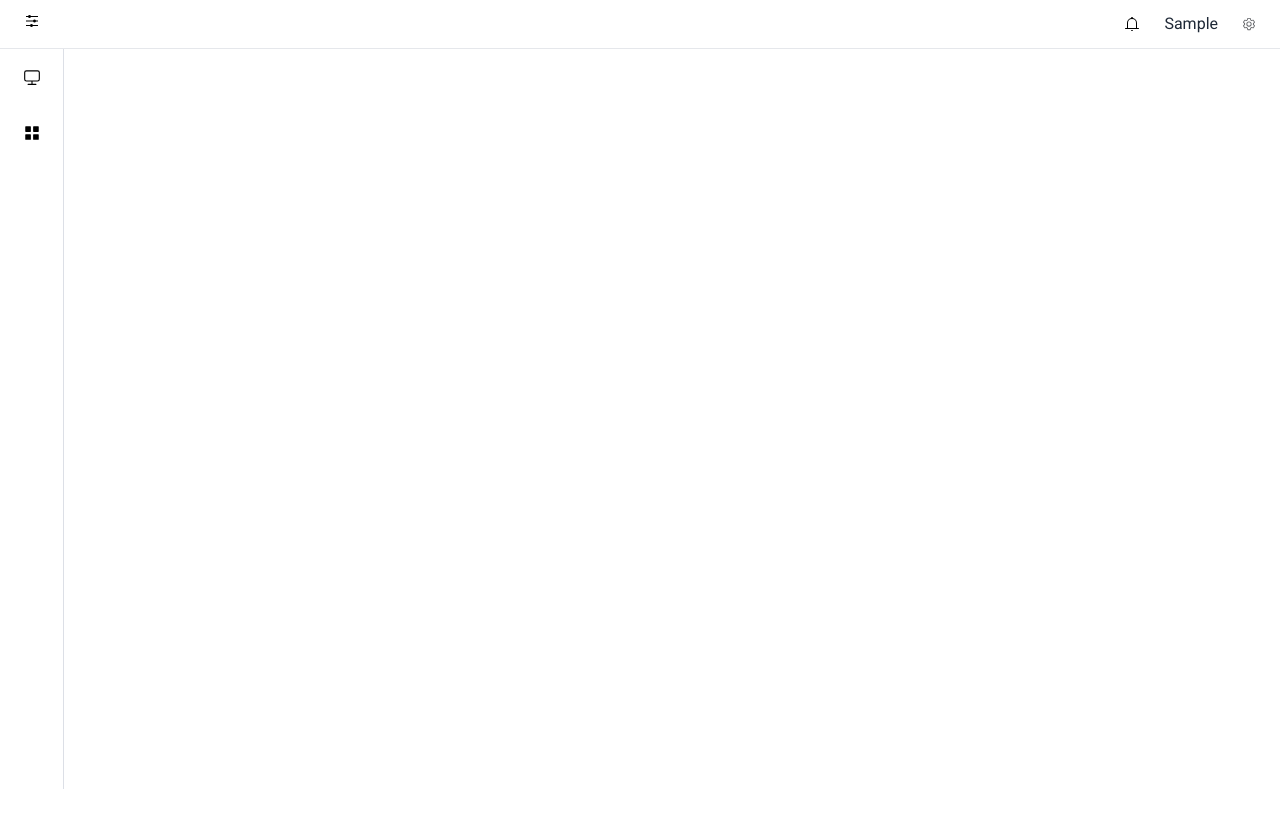
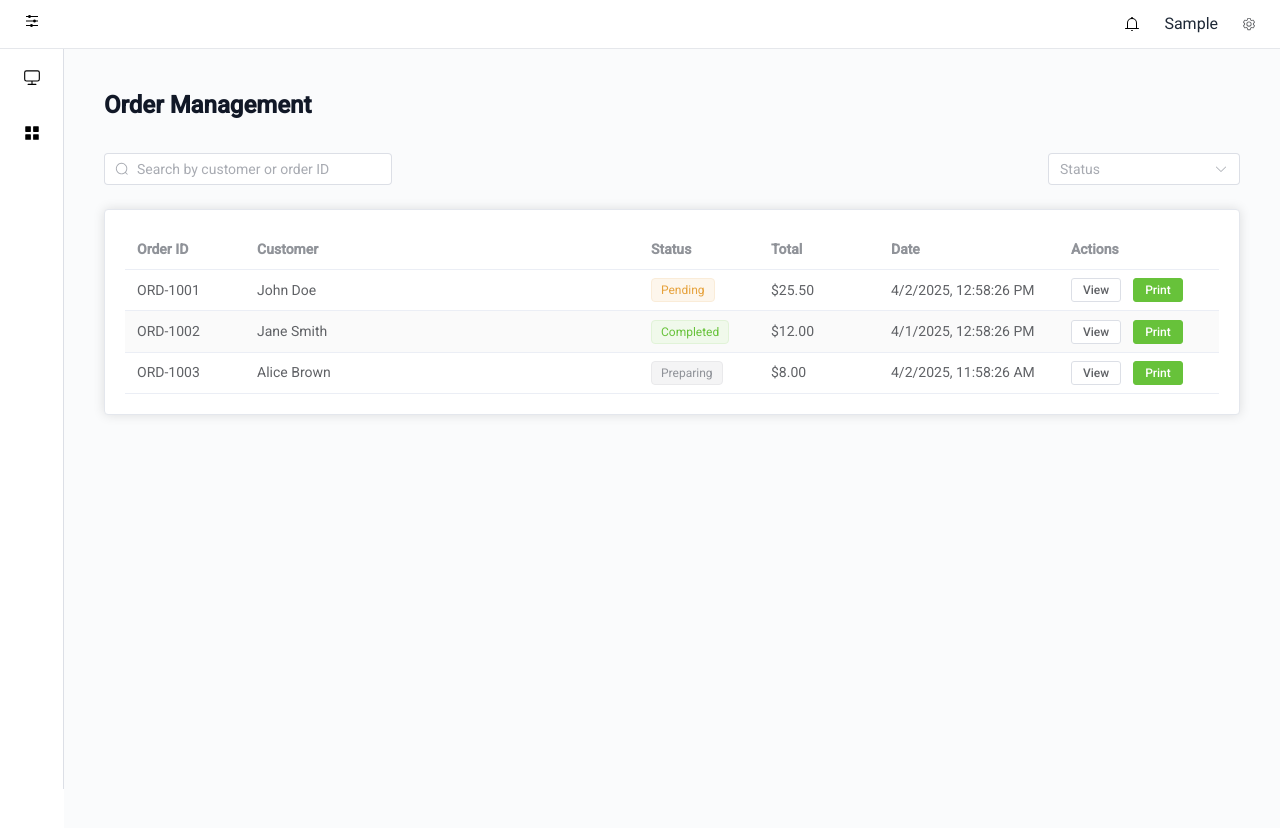
Before and after one commit to cheakimhengg/Celastic, a Vue app: page /admin/orders in a window 1280 px wide. Before the commit this address had no page. Shown: the top 828 px of the page. Before the commit the page ends 800 px from the top, so only its background shows below. Built offline with nearby package versions, Linux system fonts and the light colour scheme; sample sign-in values are in the browser's storage.

Commit message:
Implement order page

```diff
--- a/src/components/Sidebar.vue
+++ b/src/components/Sidebar.vue
@@ -31,12 +31,18 @@
           <span>2.2 Foods</span>
         </template>
       </el-menu-item>
+      <el-menu-item index="/admin/orders">
+        <router-link to="/admin/orders">
+          <el-icon><Tickets /></el-icon>
+          Orders
+        </router-link>
+      </el-menu-item>
     </el-sub-menu>
   </el-menu>
 </template>
 
 <script lang="ts" setup>
-import { Menu, Monitor, List, Food } from '@element-plus/icons-vue';
+import { Menu, Monitor, List, Food, Tickets } from '@element-plus/icons-vue';
 
 const props = defineProps({
   isOpen: {
--- a/src/router/index.ts
+++ b/src/router/index.ts
@@ -19,6 +19,11 @@ const router = createRouter({
       path: '/admin/foods',
       name: 'foods',
       component: () => import('@/views/Food.vue'),
+    },
+    {
+      path: '/admin/orders',
+      name: 'orders',
+      component: () => import('@/views/Order.vue'),
     },
     {
       path: '/login',
--- /dev/null
+++ b/src/views/Order.vue
@@ -0,0 +1,180 @@
+<template>
+  <div class="w-full min-h-screen bg-[#fafbfc] p-6 md:p-10">
+    <h1 class="text-2xl font-bold text-gray-900 mb-8">Order Management</h1>
+    <div class="flex flex-col md:flex-row md:items-center md:justify-between mb-6 gap-4">
+      <el-input v-model="search" placeholder="Search by customer or order ID" class="w-full md:w-72" clearable>
+        <template #prefix>
+          <el-icon><Search /></el-icon>
+        </template>
+      </el-input>
+      <el-select v-model="filterStatus" placeholder="Status" clearable class="w-full md:w-48">
+        <el-option label="Pending" value="pending" />
+        <el-option label="Preparing" value="preparing" />
+        <el-option label="Ready" value="ready" />
+        <el-option label="Completed" value="completed" />
+        <el-option label="Cancelled" value="cancelled" />
+      </el-select>
+    </div>
+    <el-card>
+      <el-table :data="filteredOrders" stripe :loading="isLoading" class="w-full">
+        <el-table-column prop="id" label="Order ID" width="120" />
+        <el-table-column prop="customer" label="Customer" />
+        <el-table-column prop="status" label="Status" width="120">
+          <template #default="{ row }">
+            <el-tag :type="statusType(row.status)">{{ row.status.charAt(0).toUpperCase() + row.status.slice(1) }}</el-tag>
+          </template>
+        </el-table-column>
+        <el-table-column prop="total" label="Total" width="120">
+          <template #default="{ row }">
+            ${{ row.total.toFixed(2) }}
+          </template>
+        </el-table-column>
+        <el-table-column prop="date" label="Date" width="180">
+          <template #default="{ row }">
+            {{ new Date(row.date).toLocaleString() }}
+          </template>
+        </el-table-column>
+        <el-table-column label="Actions" width="160">
+          <template #default="{ row }">
+            <el-button size="small" @click="viewOrder(row)">View</el-button>
+            <el-button size="small" type="success" @click="printReceipt(row)">Print</el-button>
+          </template>
+        </el-table-column>
+      </el-table>
+    </el-card>
+    <!-- Order Details Dialog -->
+    <el-dialog v-model="dialogVisible" title="Order Details" width="500px">
+      <div v-if="selectedOrder">
+        <div class="mb-4">
+          <strong>Order ID:</strong> {{ selectedOrder.id }}<br />
+          <strong>Customer:</strong> {{ selectedOrder.customer }}<br />
+          <strong>Status:</strong> <el-tag :type="statusType(selectedOrder.status)">{{ selectedOrder.status }}</el-tag><br />
+          <strong>Date:</strong> {{ new Date(selectedOrder.date).toLocaleString() }}<br />
+        </div>
+        <el-table :data="selectedOrder.items" border size="small">
+          <el-table-column prop="name" label="Item" />
+          <el-table-column prop="quantity" label="Qty" width="60" />
+          <el-table-column prop="price" label="Price" width="80">
+            <template #default="{ row }">${{ row.price.toFixed(2) }}</template>
+          </el-table-column>
+          <el-table-column prop="total" label="Total" width="80">
+            <template #default="{ row }">${{ (row.price * row.quantity).toFixed(2) }}</template>
+          </el-table-column>
+        </el-table>
+        <div class="flex justify-end mt-4">
+          <span class="font-bold text-lg">Total: ${{ selectedOrder.total.toFixed(2) }}</span>
+        </div>
+      </div>
+      <template #footer>
+        <el-button @click="dialogVisible = false">Close</el-button>
+      </template>
+    </el-dialog>
+  </div>
+</template>
+
+<script setup lang="ts">
+import { ref, computed, onMounted } from 'vue';
+import { Search } from '@element-plus/icons-vue';
+
+interface OrderItem {
+  name: string;
+  quantity: number;
+  price: number;
+}
+interface Order {
+  id: string;
+  customer: string;
+  status: 'pending' | 'preparing' | 'ready' | 'completed' | 'cancelled';
+  total: number;
+  date: string;
+  items: OrderItem[];
+}
+
+const isLoading = ref(true);
+const dialogVisible = ref(false);
+const selectedOrder = ref<Order | null>(null);
+const search = ref('');
+const filterStatus = ref('');
+
+// Mock data
+const orders = ref<Order[]>([]);
+
+onMounted(() => {
+  isLoading.value = true;
+  setTimeout(() => {
+    orders.value = [
+      {
+        id: 'ORD-1001',
+        customer: 'John Doe',
+        status: 'pending',
+        total: 25.5,
+        date: new Date().toISOString(),
+        items: [
+          { name: 'Fried Rice', quantity: 2, price: 5.5 },
+          { name: 'Pizza', quantity: 1, price: 14.5 },
+        ],
+      },
+      {
+        id: 'ORD-1002',
+        customer: 'Jane Smith',
+        status: 'completed',
+        total: 12.0,
+        date: new Date(Date.now() - 86400000).toISOString(),
+        items: [
+          { name: 'Burger', quantity: 2, price: 6.0 },
+        ],
+      },
+      {
+        id: 'ORD-1003',
+        customer: 'Alice Brown',
+        status: 'preparing',
+        total: 8.0,
+        date: new Date(Date.now() - 3600000).toISOString(),
+        items: [
+          { name: 'Salad', quantity: 1, price: 4.0 },
+          { name: 'Drink', quantity: 2, price: 2.0 },
+        ],
+      },
+    ];
+    isLoading.value = false;
+  }, 1000);
+});
+
+const filteredOrders = computed(() => {
+  return orders.value.filter((order) => {
+    const matchesSearch =
+      order.customer.toLowerCase().includes(search.value.toLowerCase()) ||
+      order.id.toLowerCase().includes(search.value.toLowerCase());
+    const matchesStatus = !filterStatus.value || order.status === filterStatus.value;
+    return matchesSearch && matchesStatus;
+  });
+});
+
+function statusType(status: string) {
+  switch (status) {
+    case 'pending': return 'warning';
+    case 'preparing': return 'info';
+    case 'ready': return 'primary';
+    case 'completed': return 'success';
+    case 'cancelled': return 'danger';
+    default: return '';
+  }
+}
+
+function viewOrder(order: Order) {
+  selectedOrder.value = order;
+  dialogVisible.value = true;
+}
+
+function printReceipt(order: Order) {
+  // For now, just open the dialog. In a real app, open a print-friendly page or modal.
+  selectedOrder.value = order;
+  dialogVisible.value = true;
+}
+</script>
+
+<style scoped>
+.el-table th, .el-table td {
+  vertical-align: middle;
+}
+</style>
```
